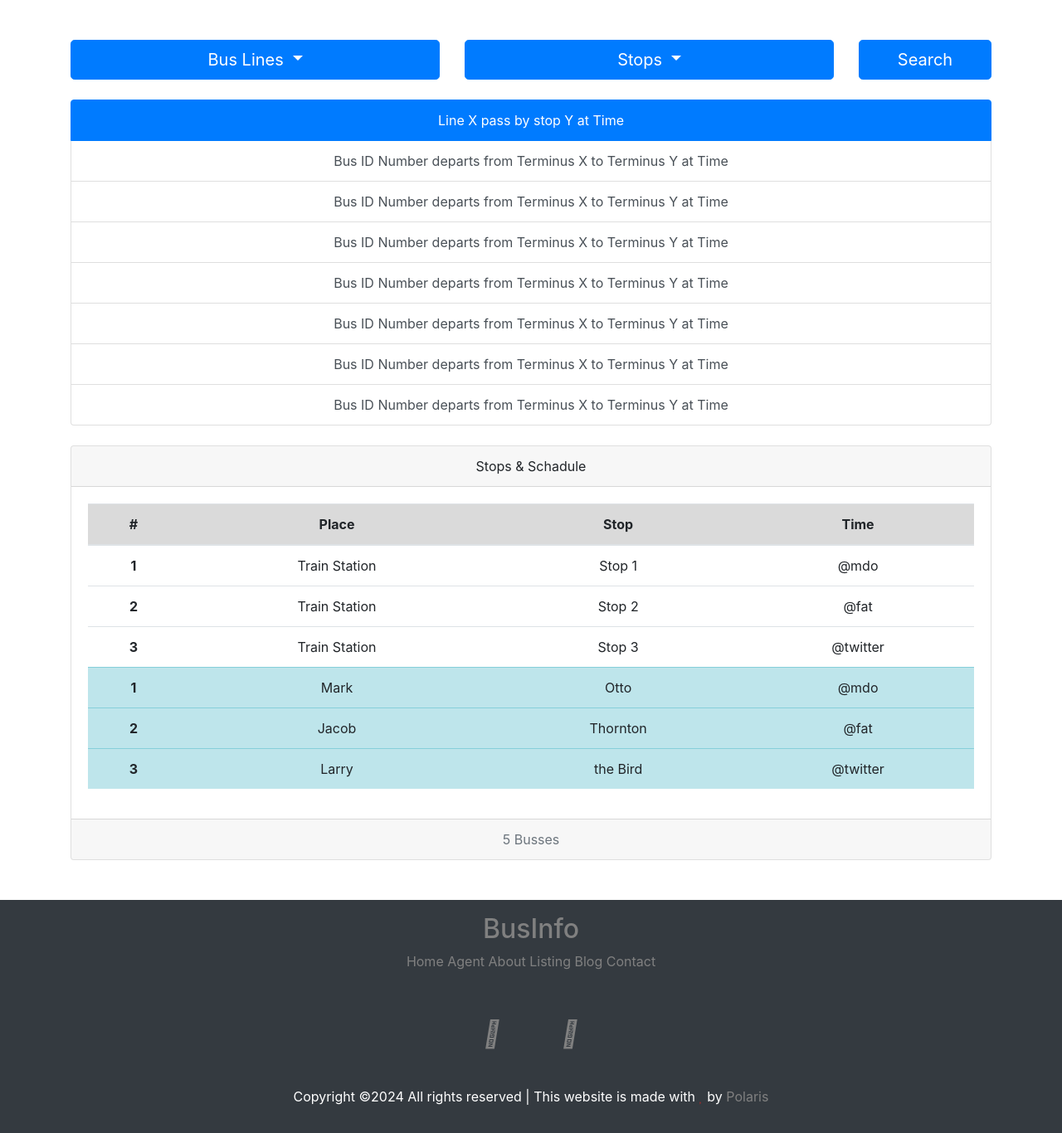
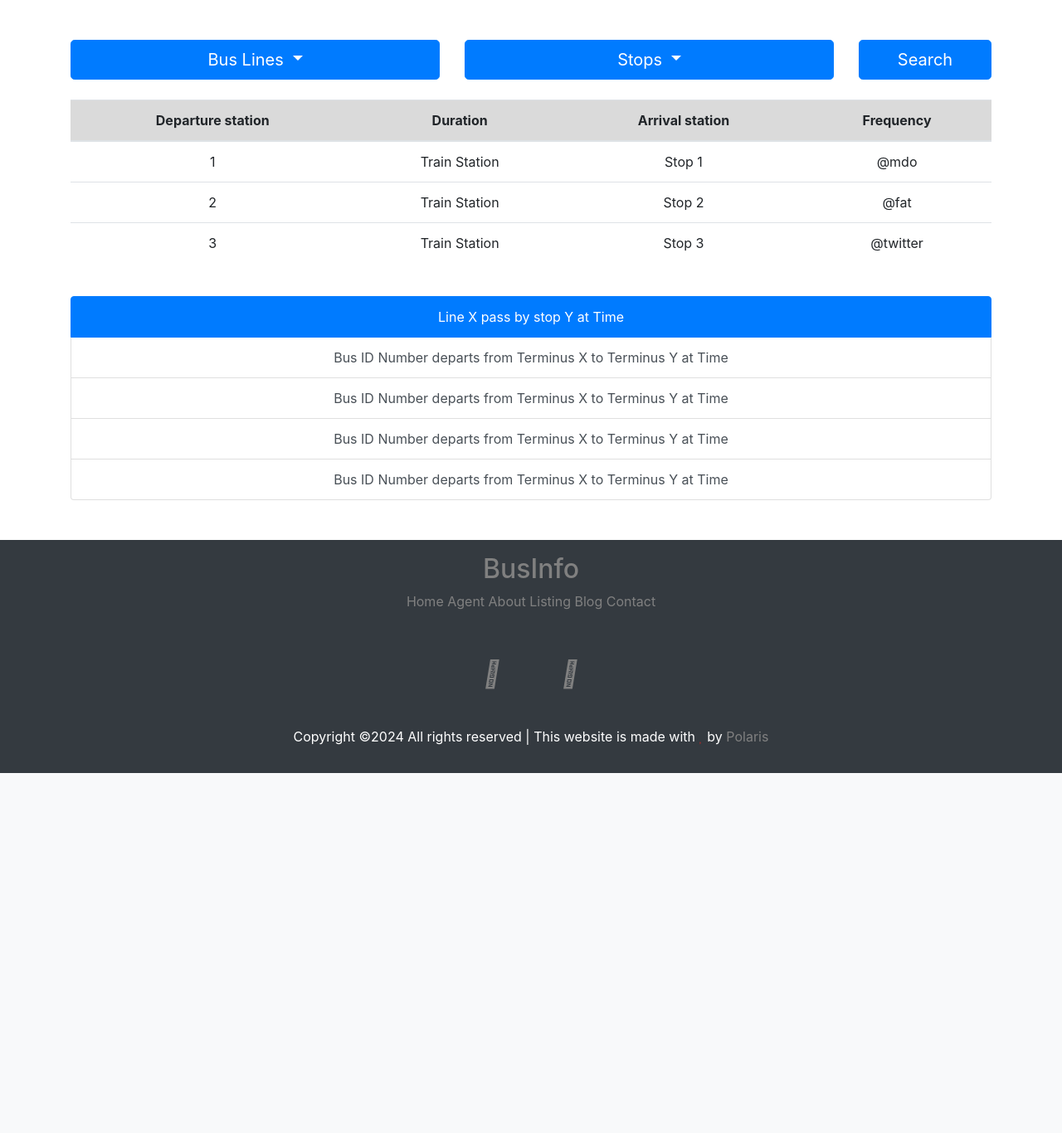
Before and after one commit to Polaris-algedi/BusInfo, a Flask app: page /home in a window 1280 px wide. Shown: the part 57-1423 px from the top of the page at 83% size. After the commit the page ends 989 px from the top, so only its background shows below. Run offline with Flask 3, Linux system fonts and the light colour scheme.

Commit message:
Reordered content: moved list before table in HTML file

```diff
--- a/web_dynamic/templates/busEAT.html
+++ b/web_dynamic/templates/busEAT.html
@@ -68,89 +68,58 @@
             </div>
 
 
+            <!-- row 2 -->
+            <div class="row my-4">
+                <div class="col-xs-12 col-sm-12 col-md-12 col-lg-12 text-center">
+                    <table class="table">
+                        <thead>
+                            <tr class="table-active">
+                                <th scope="col">Departure station</th>
+                                <th scope="col">Duration</th>
+                                <th scope="col">Arrival station</th>
+                                <th scope="col">Frequency</th>
+                            </tr>
+                        </thead>
+                        <tbody>
+                            <tr>
+                                <td scope="row">1</td>
+                                <td>Train Station</td>
+                                <td>Stop 1</td>
+                                <td>@mdo</td>
+                            </tr>
+                            <tr>
+                                <td scope="row">2</td>
+                                <td>Train Station</td>
+                                <td>Stop 2</td>
+                                <td>@fat</td>
+                            </tr>
+                            <tr>
+                                <td scope="row">3</td>
+                                <td>Train Station</td>
+                                <td>Stop 3</td>
+                                <td>@twitter</td>
+                            </tr>
+                        </tbody>
+                    </table>
+                </div><!--col-->
+            </div><!--row 2-->
 
+
+            <!-- row 3 -->
             <div class="row my-4">
                 <div class="col-xs-12 col-sm-12 col-md-12 col-lg-12">
 
-                    <div class="list-group text-center">
+                    <div class="list-group text-center" id="estimatedArrivalTimes">
                         <a href="#" class="list-group-item list-group-item-action active" aria-current="true">Line X pass by stop Y at Time</a>
-                        <a href="#" class="list-group-item list-group-item-action">Bus ID Number departs from Terminus X to Terminus Y at Time</a>
-                        <a href="#" class="list-group-item list-group-item-action">Bus ID Number departs from Terminus X to Terminus Y at Time</a>
-                        <a href="#" class="list-group-item list-group-item-action">Bus ID Number departs from Terminus X to Terminus Y at Time</a>
                         <a href="#" class="list-group-item list-group-item-action">Bus ID Number departs from Terminus X to Terminus Y at Time</a>
                         <a href="#" class="list-group-item list-group-item-action">Bus ID Number departs from Terminus X to Terminus Y at Time</a>
                         <a href="#" class="list-group-item list-group-item-action">Bus ID Number departs from Terminus X to Terminus Y at Time</a>
                         <a href="#" class="list-group-item list-group-item-action">Bus ID Number departs from Terminus X to Terminus Y at Time</a>
                     </div>
 
+                </div>
 
-                </div>
-            </div>
-
-
-            <div class="row my-4">
-                <div class="col-xs-12 col-sm-12 col-md-12 col-lg-12">
-                    <div class="card text-center">
-                        <div class="card-header">
-                          Stops & Schadule
-                        </div>
-                        <div class="card-body">
-                            <table class="table">
-                                <thead>
-                                  <tr class="table-active">
-                                    <th scope="col">#</th>
-                                    <th scope="col">Place</th>
-                                    <th scope="col">Stop</th>
-                                    <th scope="col">Time</th>
-                                  </tr>
-                                </thead>
-                                <tbody>
-                                  <tr>
-                                    <th scope="row">1</th>
-                                    <td>Train Station</td>
-                                    <td>Stop 1</td>
-                                    <td>@mdo</td>
-                                  </tr>
-                                  <tr>
-                                    <th scope="row">2</th>
-                                    <td>Train Station</td>
-                                    <td>Stop 2</td>
-                                    <td>@fat</td>
-                                  </tr>
-                                  <tr>
-                                    <th scope="row">3</th>
-                                    <td>Train Station</td>
-                                    <td>Stop 3</td>
-                                    <td>@twitter</td>
-                                  </tr>
-
-                                  <tr class="table-info">
-                                    <th scope="row">1</th>
-                                    <td>Mark</td>
-                                    <td>Otto</td>
-                                    <td>@mdo</td>
-                                  </tr>
-                                  <tr class="table-info">
-                                    <th scope="row">2</th>
-                                    <td>Jacob</td>
-                                    <td>Thornton</td>
-                                    <td>@fat</td>
-                                  </tr>
-                                  <tr class="table-info">
-                                    <th scope="row">3</th>
-                                    <td>Larry</td>
-                                    <td>the Bird</td>
-                                    <td>@twitter</td>
-                                  </tr>
-                                </tbody>
-                            </table>
-                        </div>
-                        <div class="card-footer text-muted">
-                          5 Busses
-                        </div>
-                    </div>
-                </div>
-            </div>
+            </div><!--row 3-->
 
 
         </div>
```
